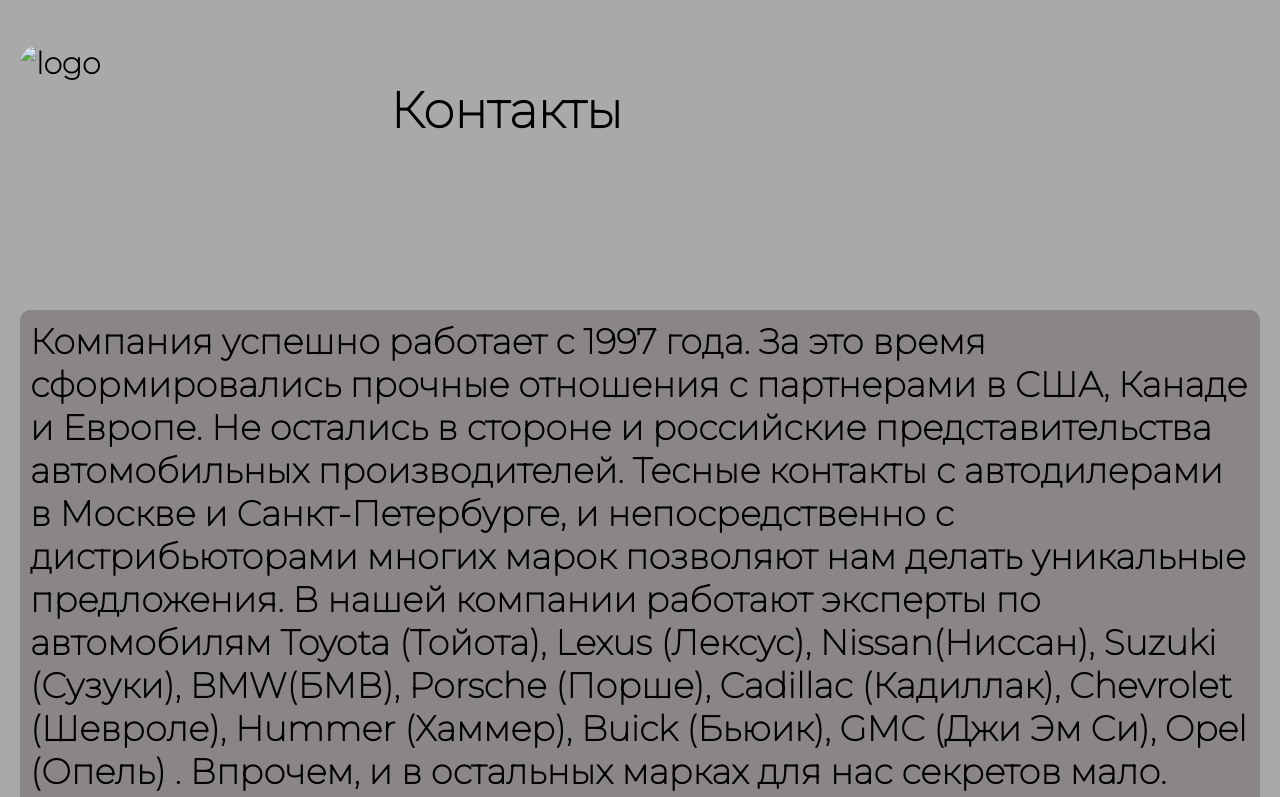
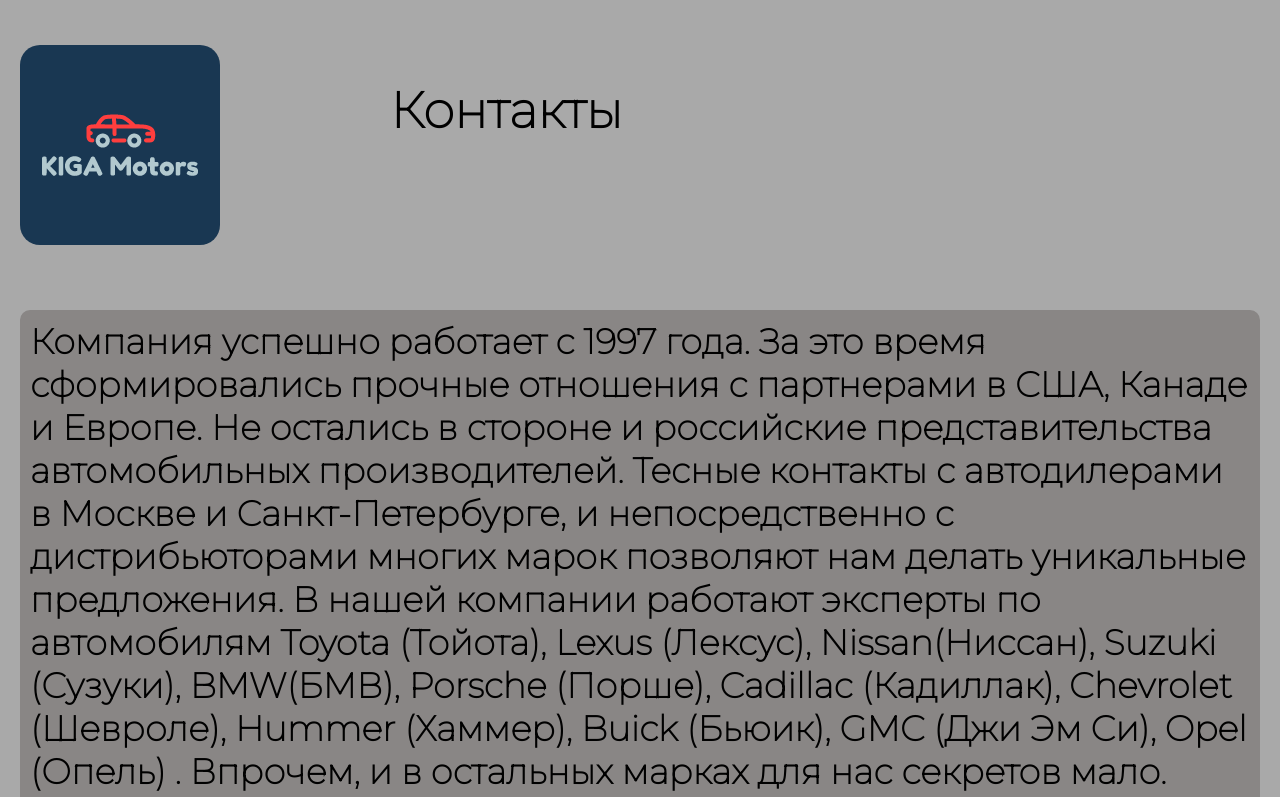
Before and after one commit to iakuliaev/Web, a plain HTML site: page src/pages/contacts.html in a window 1280 px wide. Shown: the top 797 px of the page. Drawn offline with Linux system fonts and the light colour scheme; the site is published under a folder, as on GitHub Pages, so addresses that start at the root find nothing.

Commit message:
fit: fix lab3

```diff
--- a/src/pages/contacts.html
+++ b/src/pages/contacts.html
@@ -13,7 +13,7 @@
     <div class="header__container">
         <div class="header__container__image">
             <h2 style="display: inline">
-                <img class="header__container__image__size" src="/src/img/main_logo.png" alt="logo">
+                <img class="header__container__image__size" src="../img/main_logo.png" alt="logo">
             </h2>
         </div>
         <a class="header__container__all">Контакты</a>
```
Also changed, not shown: src/pages/vacancy.html (+1 -1 lines).
